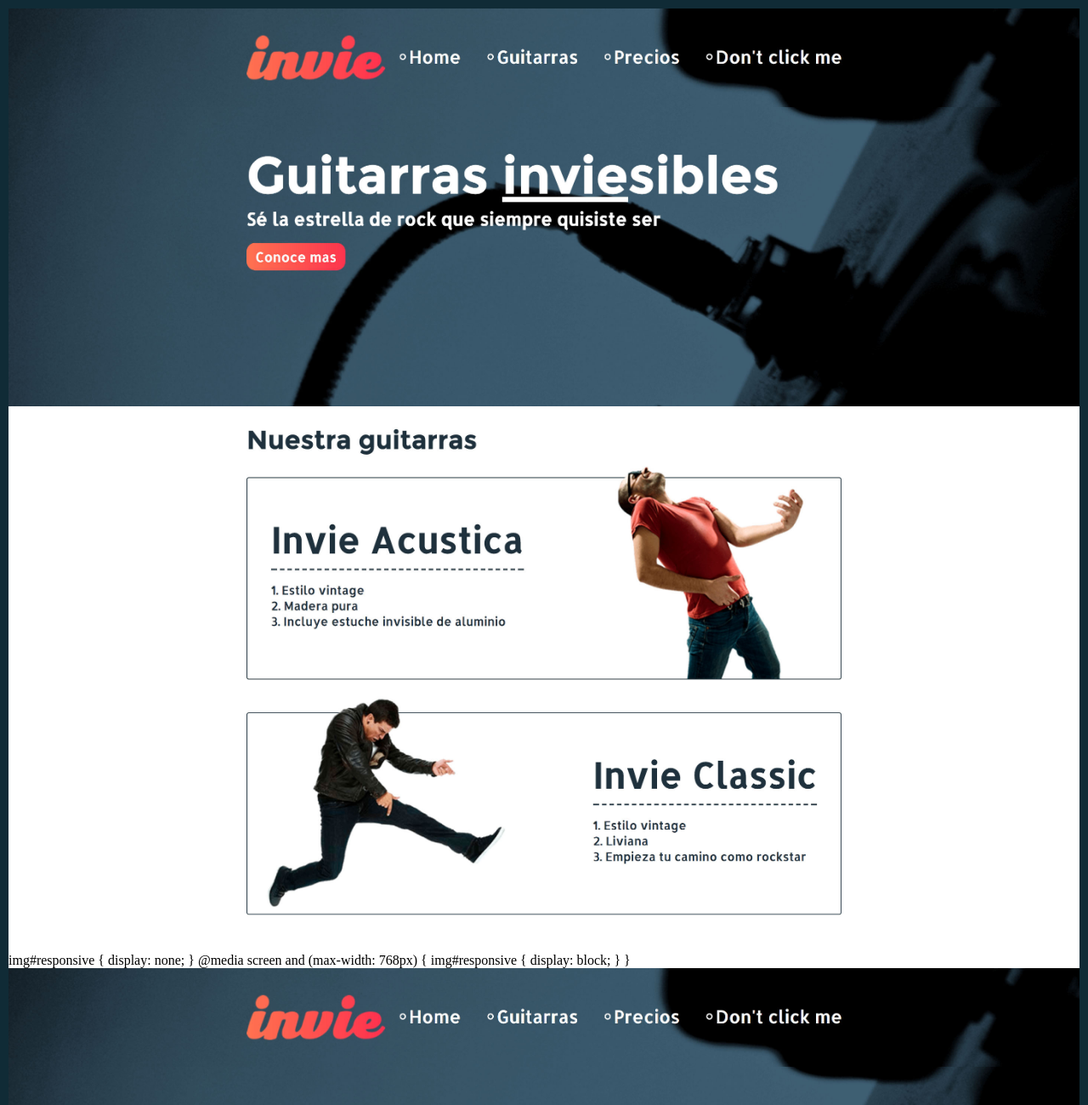
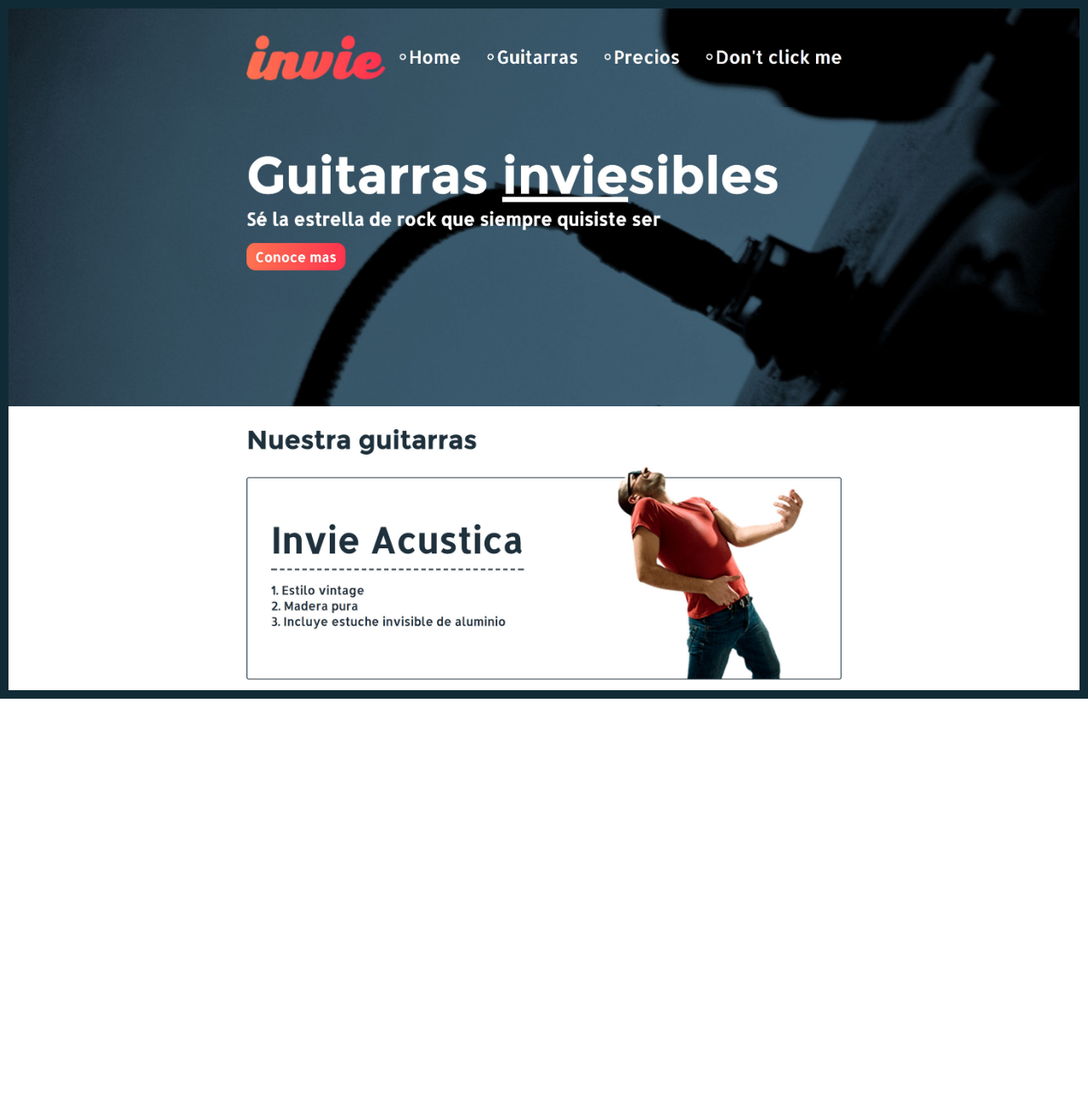
Before and after one commit to al3jodev/inviePlatzi, a plain HTML site: page index.html in a window 1280 px wide. Shown: the top 1300 px of the page at 85% size. After the commit the page ends 822 px from the top, so only its background shows below. Drawn offline with Linux system fonts and the light colour scheme.

Commit message:
Update A

```diff
--- a/index.html
+++ b/index.html
@@ -12,18 +12,10 @@
             max-width: 100%;
             vertical-align: top;
         }
-        </style>
-    </head>
-    <body>
-        <img src="header.jpg" alt="">
-        <img src="hero.jpg" alt="">
-        <img src="acustica.jpg" alt="">
-        <img src="clasica.jpg" alt="">
-    </body>
 
         img#responsive {
-                display: none;
-            }
+            display: none;
+        }
 
         @media screen and (max-width: 768px) {
             img#responsive {
```
Also changed, not shown: 1 other file.
